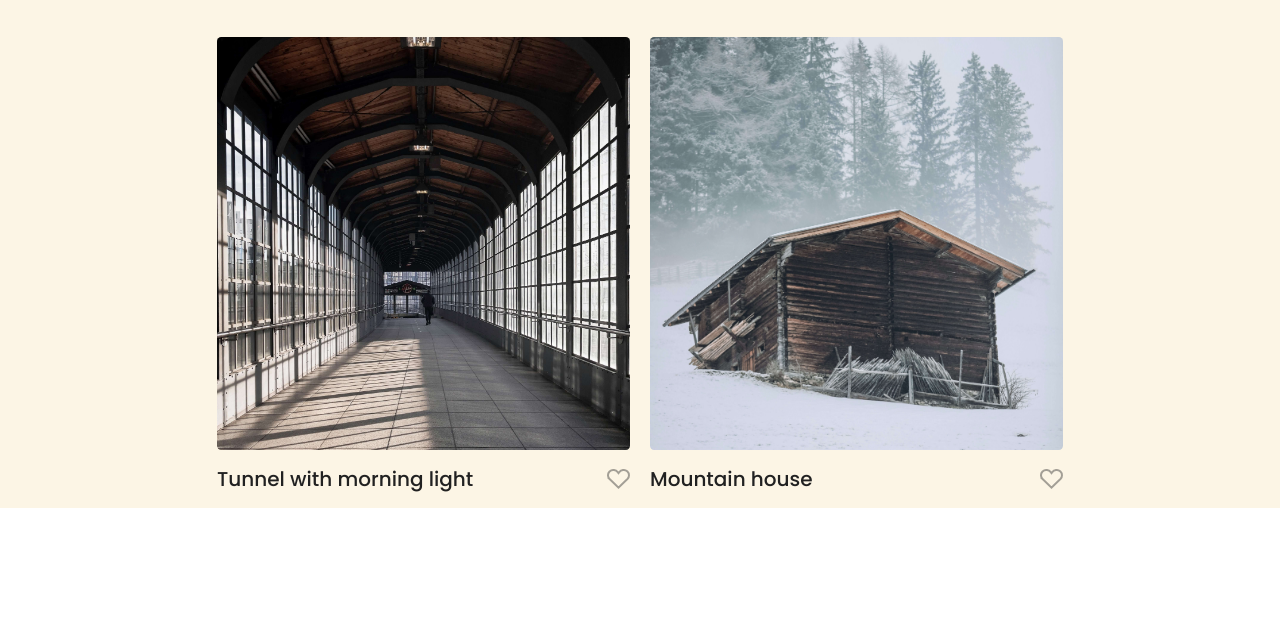
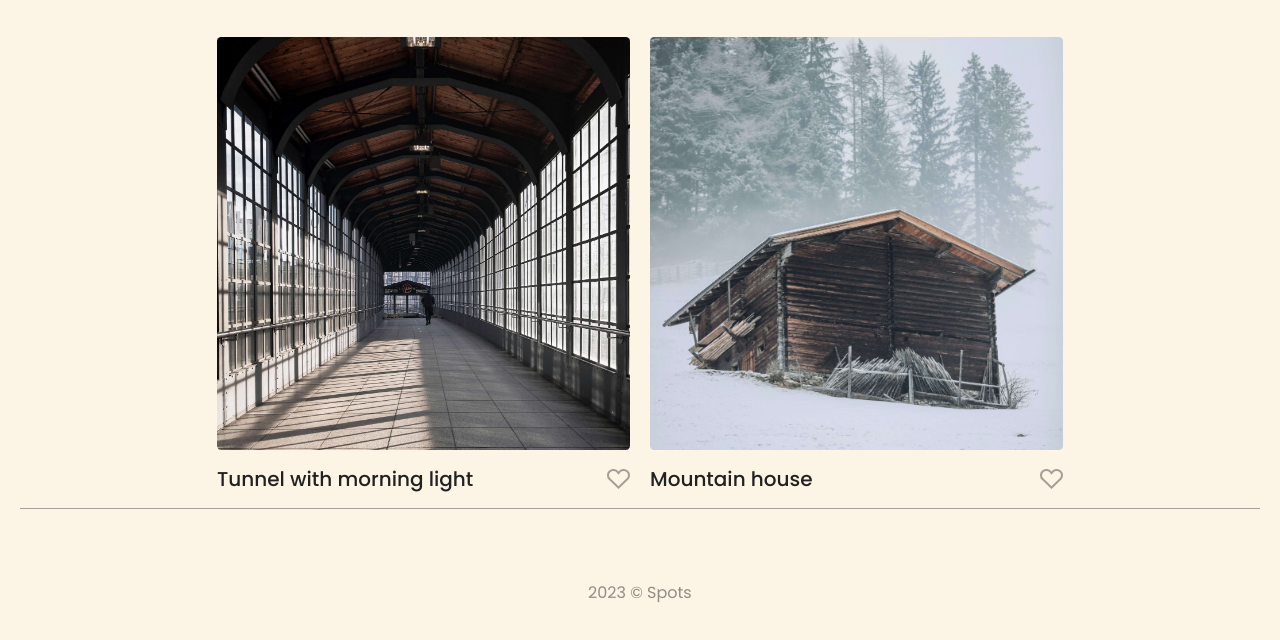
Before and after one commit to Dmaciasa/se_project_spots, a plain HTML site: page index.html in a window 1280 px wide. Shown: the part 1294-1934 px from the top of the page. Before the commit the page ends 1802 px from the top, so only its background shows below. Drawn offline with Linux system fonts and the light colour scheme.

Commit message:
Footer Finished

```diff
--- a/blocks/cards.css
+++ b/blocks/cards.css
@@ -10,4 +10,5 @@
   grid-template-columns: repeat(auto-fit, 413px);
   justify-content: center;
   gap: 40px 20px;
+  border-bottom: 1px rgba(33, 33, 33, 0.4) solid;
 }
--- /dev/null
+++ b/blocks/footer.css
@@ -0,0 +1,15 @@
+.footer {
+  padding: 60px 0;
+  display: flex;
+  justify-content: center;
+}
+
+.footer__copyright {
+  width: 104px;
+  height: 16px;
+  font-weight: 400;
+  font-size: 16px;
+  line-height: 100%;
+  color: #212121b2;
+  opacity: 70%;
+}
--- a/index.html
+++ b/index.html
@@ -110,7 +110,9 @@
           </ul>
         </section>
       </main>
-      <footer class="footer"></footer>
+      <footer class="footer page__section">
+        <p class="footer__copyright">2023 &copy; Spots</p>
+      </footer>
     </div>
   </body>
 </html>
--- a/pages/index.css
+++ b/pages/index.css
@@ -6,3 +6,4 @@
 @import url(../blocks/content.css);
 @import url(../blocks/cards.css);
 @import url(../blocks/card.css);
+@import url(../blocks/footer.css);
```
